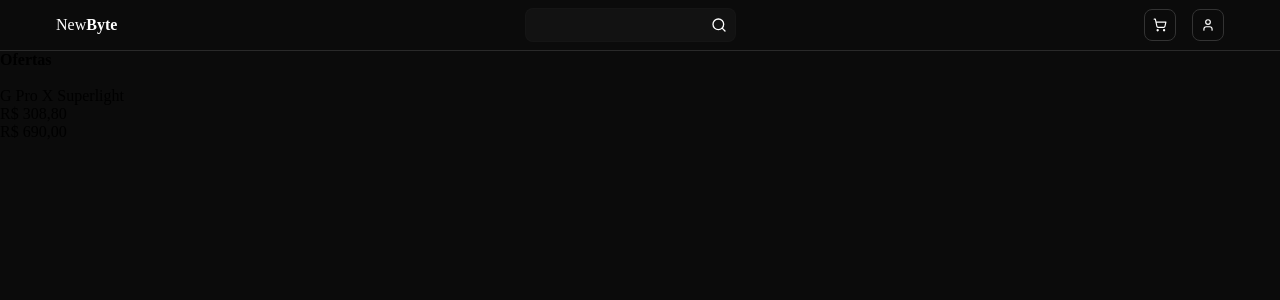
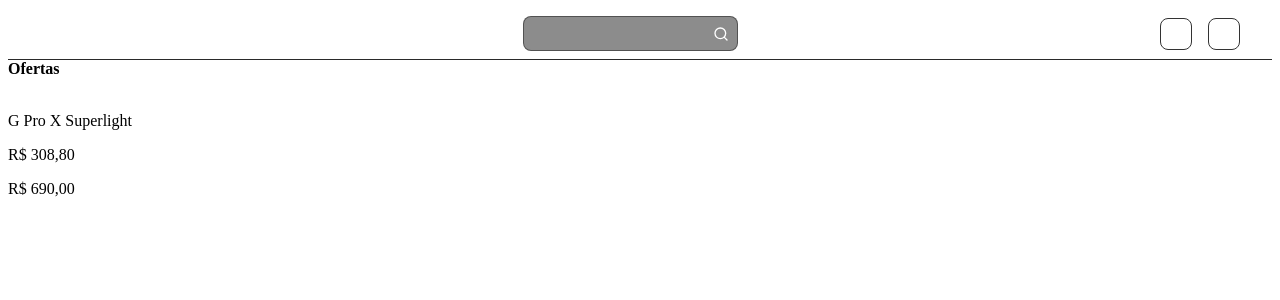
Before and after one commit to DamasoMagno/star-ecommerce, a React (Vite) app: page / in a window 1280 px wide. Shown: the top 300 px of the page. Built offline with nearby package versions, Linux system fonts and the light colour scheme.

Commit message:
feat: Installed and configured styled components

```diff
--- a/package.json
+++ b/package.json
@@ -14,7 +14,7 @@
     "react": "^18.2.0",
     "react-dom": "^18.2.0",
     "react-router-dom": "^6.23.1",
-    "sass": "^1.77.4"
+    "styled-components": "^6.1.11"
   },
   "devDependencies": {
     "@types/react": "^18.2.66",
--- a/src/App.tsx
+++ b/src/App.tsx
@@ -1,6 +1,14 @@
+import { ThemeProvider } from "styled-components";
+import { BrowserRouter } from "react-router-dom";
 import { RoutesProvider } from "./routes";
-import "./styles/global.scss";
+import { Colors } from "./themes";
 
 export function App() {
-  return <RoutesProvider/>;
+  return (
+    <ThemeProvider theme={Colors}>
+      <BrowserRouter>
+        <RoutesProvider />
+      </BrowserRouter>
+    </ThemeProvider>
+  );
 }
--- a/src/pages/home/index.tsx
+++ b/src/pages/home/index.tsx
@@ -1,16 +1,14 @@
 import { Search, ShoppingCart, User } from "lucide-react";
 import { Link } from "react-router-dom";
 
-import styles from "./styles.module.scss";
+import { Header } from "./styles";
 
 export function Home() {
   return (
     <div>
-      <header className={styles.header}>
+      <Header>
         <div>
-          <Link to="/">
-            New<strong>Byte</strong>
-          </Link>
+          <Link to="/">New<strong>Byte</strong></Link>
 
           <div>
             <input type="text" />
@@ -26,7 +24,7 @@
             </button>
           </nav>
         </div>
-      </header>
+      </Header>
 
       <section>
         <strong>Ofertas</strong>
--- a/src/pages/home/styles.module.scss
+++ b/src/pages/home/styles.ts
@@ -1,5 +1,7 @@
-.header {
-  border-bottom: 1px solid #2A2A2A;
+import styled from "styled-components";
+
+export const Header = styled.header`
+  border-bottom: 1px solid #2a2a2a;
 
   div {
     display: flex;
@@ -8,20 +10,20 @@
 
     max-width: 1200px;
     margin: 0 auto;
-    padding: .5rem 1rem;
+    padding: 0.5rem 1rem;
 
     a {
       text-decoration: none;
-      color: var(--white);
+      color: ${props => props.theme.white};
     }
 
     > div {
       display: flex;
       align-items: center;
-      background-color: rgba(26, 26, 26, .5);
-      border: 1px solid rgba(26, 26, 26, .5);
+      background-color: rgba(26, 26, 26, 0.5);
+      border: 1px solid rgba(26, 26, 26, 0.5);
       border-radius: 8px;
-      padding: .5rem;
+      padding: 0.5rem;
 
       input {
         background-color: transparent;
@@ -30,7 +32,7 @@
       }
 
       svg {
-        color: #FFF;
+        color: #fff;
         width: 1rem;
         height: 1rem;
       }
@@ -48,8 +50,8 @@
         display: flex;
         align-items: center;
         justify-content: center;
-        padding: .5rem;
+        padding: 0.5rem;
       }
     }
   }
-}
+`;
--- a/src/routes/index.tsx
+++ b/src/routes/index.tsx
@@ -1,13 +1,11 @@
-import { Routes, Route, BrowserRouter } from "react-router-dom";
+import { Routes, Route } from "react-router-dom";
 
 import { Home } from "../pages/home";
 
 export function RoutesProvider() {
   return (
-    <BrowserRouter>
-      <Routes>
-        <Route path="/" element={<Home />} />
-      </Routes>
-    </BrowserRouter>
+    <Routes>
+      <Route path="/" element={<Home />} />
+    </Routes>
   );
 }
--- a/src/styles/global.scss
+++ /dev/null
@@ -1,20 +0,0 @@
-:root {
-  --white: #fff;
-  --black: #000;
-}
-
-* {
-  padding: 0;
-  margin: 0;
-  box-sizing: border-box;
-  -webkit-font-smoothing: antialiased;
-}
-
-body {
-  background-color: #0b0b0b;
-  font-size: 0.875rem;
-
-  @media (min-width: 728px) {
-    font-size: 1rem;
-  }
-}
--- /dev/null
+++ b/src/themes/index.ts
@@ -0,0 +1,4 @@
+export const Colors = {
+  black: "#000",
+  white: "#FFF"
+}
```
Also changed, not shown: src/@types/styled.d.ts (added, +9 -0 lines), src/styles/global.ts (added, +19 -0 lines), 1 other file (tests, documents, lock files or other folders).
